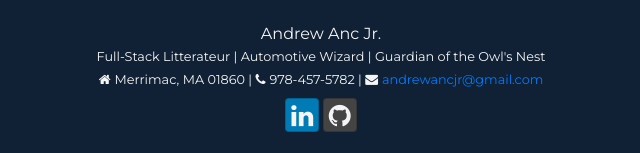
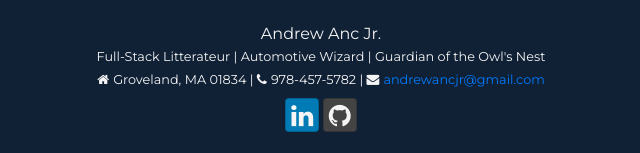
Before and after one commit to aancjr/Master-Portfolio, a plain HTML site: page index.html in a window 1280 px wide. Shown: the part 1956-2109 px from the top of the page, 319-959 px from the left. Drawn offline with nearby package versions, Linux system fonts and the light colour scheme.

Commit message:
Updated location in footer

```diff
--- a/index.html
+++ b/index.html
@@ -352,7 +352,7 @@
                 <div class="col-md-8 col-12 mt-2">
                     <h6 class="footer-text">Andrew Anc Jr.</h6>
                     <p class="footer-text">Full-Stack Litterateur | Automotive Wizard | Guardian of the Owl's Nest</p>
-                    <p class="footer-text"><i class="fa fa-home mr-1"></i>Merrimac, MA 01860 | <i
+                    <p class="footer-text"><i class="fa fa-home mr-1"></i>Groveland, MA 01834 | <i
                             class="fa fa-phone mr-1"></i>978-457-5782 | <i class="fa fa-envelope mr-1"
                             id="footerEnvelope"></i><a
                             href="mailto:andrewancjr@gmail.com?subject=Full%20Stack%20Developer%20Contact">andrewancjr@gmail.com</a>
```
